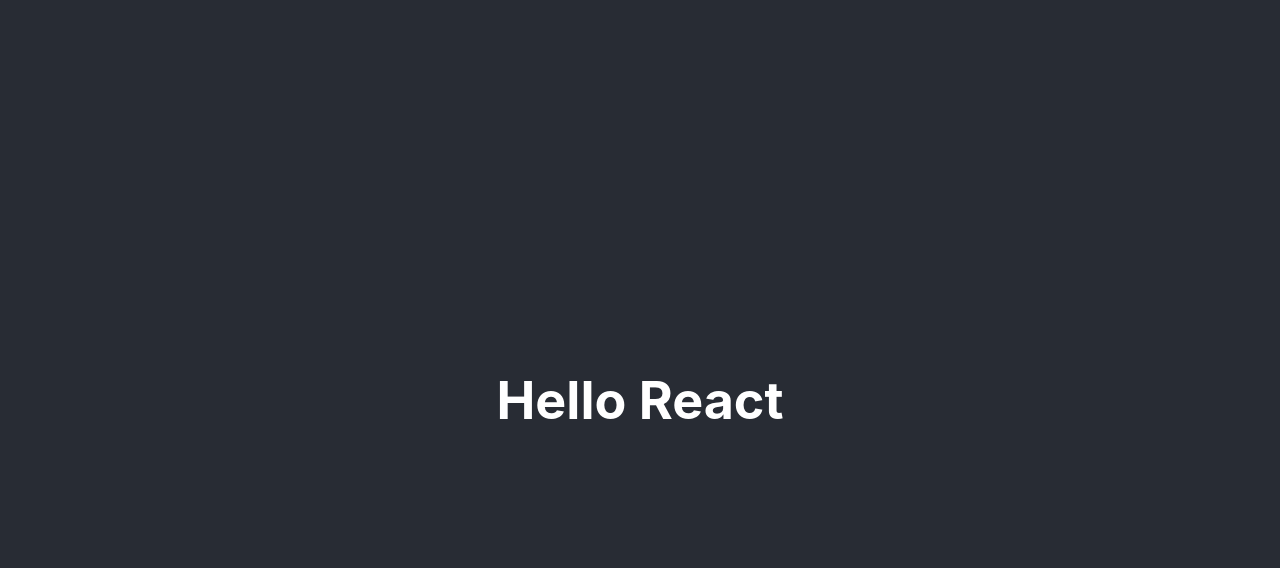
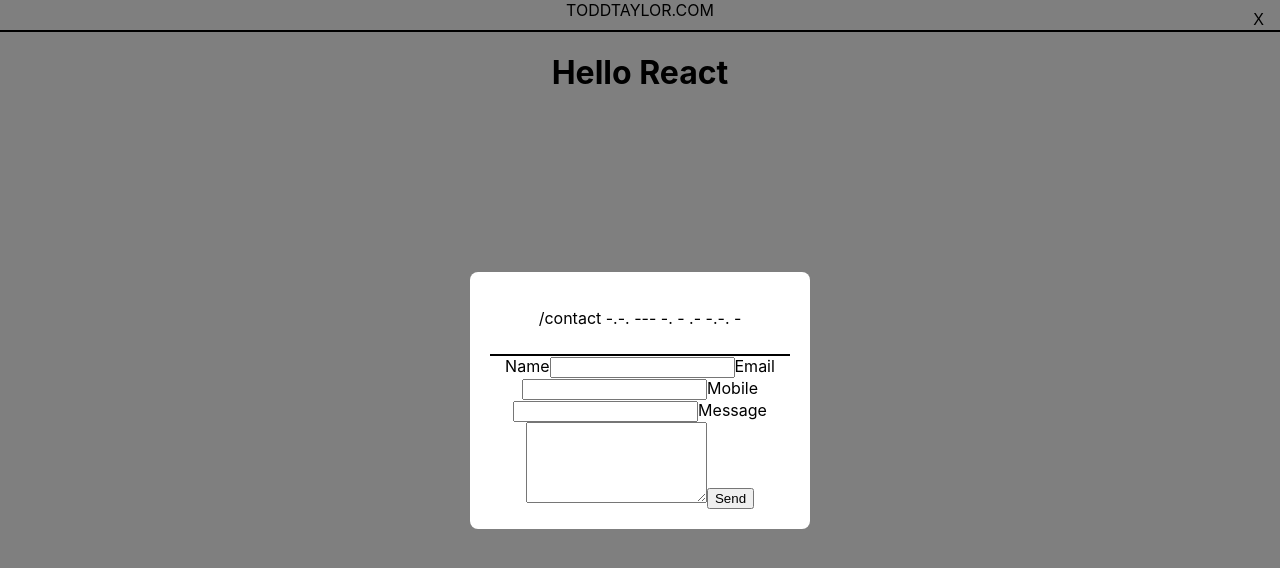
Before and after one commit to tt01924/my-project, a React (Create React App) app in the folder client/: page / in a window 1280 px wide. Shown: the top 568 px of the page. Built offline with nearby package versions, Linux system fonts and the light colour scheme; the HTML template or start-up script is replaced by a standard one.

Commit message:
contact form fully functional. Styling still to be done

```diff
--- a/client/src/App.css
+++ b/client/src/App.css
@@ -2,37 +2,7 @@
   text-align: center;
 }
 
-.App-logo {
-  height: 40vmin;
-  pointer-events: none;
+header {
+  border-bottom: 2px solid black;
+  padding-bottom: 10px;
 }
-
-@media (prefers-reduced-motion: no-preference) {
-  .App-logo {
-    animation: App-logo-spin infinite 20s linear;
-  }
-}
-
-.App-header {
-  background-color: #282c34;
-  min-height: 100vh;
-  display: flex;
-  flex-direction: column;
-  align-items: center;
-  justify-content: center;
-  font-size: calc(10px + 2vmin);
-  color: white;
-}
-
-.App-link {
-  color: #61dafb;
-}
-
-@keyframes App-logo-spin {
-  from {
-    transform: rotate(0deg);
-  }
-  to {
-    transform: rotate(360deg);
-  }
-}
--- a/client/src/App.js
+++ b/client/src/App.js
@@ -1,11 +1,16 @@
 import './App.css';
+import Contact from './components/Contact';
+
 
 function App() {
   return (
     <div className="App">
-      <header className="App-header">
+      <header>
+        TODDTAYLOR.COM
+      </header>
+
         <h1>Hello React</h1>
-      </header>
+        <Contact />
     </div>
   );
 }
--- /dev/null
+++ b/client/src/components/Contact.jsx
@@ -0,0 +1,124 @@
+import React, { useState } from 'react';
+
+const Contact = ({ contactOpenPopup }) => {
+  const [formData, setFormData] = useState({
+    name: '',
+    email: '',
+    mobile: '',
+    message: ''
+  });
+
+  const handleChange = (e) => {
+    setFormData({
+      ...formData,
+      [e.target.name]: e.target.value
+    });
+  };
+
+  const handleSubmit = async (e) => {
+    e.preventDefault();
+
+    try {
+      const res = await fetch('http://localhost:4000/contact', {
+        method: 'POST',
+        headers: {
+          'Content-Type': 'application/json'
+        },
+        body: JSON.stringify(formData)
+      });
+
+      const data = await res.json();
+      if (data.success) {
+        alert('Message sent!');
+        contactOpenPopup(false);
+      } else {
+        alert('Message failed.');
+      }
+    } catch (err) {
+      console.error(err);
+      alert('Error sending message.');
+    }
+  };
+
+  return (
+    <div
+      onClick={() => contactOpenPopup(false)}
+      style={overlayStyle}
+    >
+      <div
+        onClick={(e) => e.stopPropagation()}
+        style={modalStyle}
+      >
+        <header>
+          <p>/contact -.-. --- -. - .- -.-. -</p>
+          <button onClick={() => contactOpenPopup(false)} style={closeButtonStyle}>X</button>
+        </header>
+
+        <form onSubmit={handleSubmit}>
+          <label>Name</label>
+          <input
+            type="text"
+            name="name"
+            value={formData.name}
+            onChange={handleChange}
+            required
+          />
+
+          <label>Email</label>
+          <input
+            type="email"
+            name="email"
+            value={formData.email}
+            onChange={handleChange}
+            required
+          />
+
+          <label>Mobile</label>
+          <input
+            type="tel"
+            name="mobile"
+            value={formData.mobile}
+            onChange={handleChange}
+          />
+
+          <label>Message</label>
+          <textarea
+            name="message"
+            rows="5"
+            value={formData.message}
+            onChange={handleChange}
+            required
+          />
+
+          <button type="submit">Send</button>
+        </form>
+      </div>
+    </div>
+  );
+};
+
+const overlayStyle = {
+  position: 'fixed', top: 0, left: 0, right: 0, bottom: 0,
+  backgroundColor: 'rgba(0,0,0,0.5)',
+  display: 'flex', alignItems: 'center', justifyContent: 'center',
+};
+
+const modalStyle = {
+  background: 'white',
+  borderRadius: '8px',
+  width: '300px',
+  padding: '20px',
+  animation: 'dropTop 0.3s ease'
+};
+
+const closeButtonStyle = {
+  position: 'absolute',
+  top: 10,
+  right: 10,
+  background: 'transparent',
+  border: 'none',
+  fontSize: '16px',
+  cursor: 'pointer'
+};
+
+export default Contact;
```
Also changed, not shown: client/src/components/AboutMe.jsx (added), 2 other files (tests, documents, lock files or other folders).
